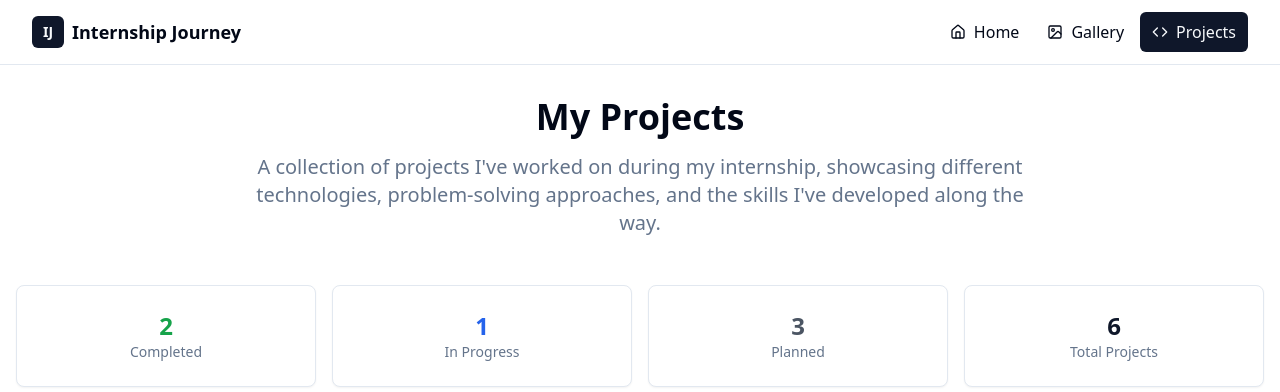
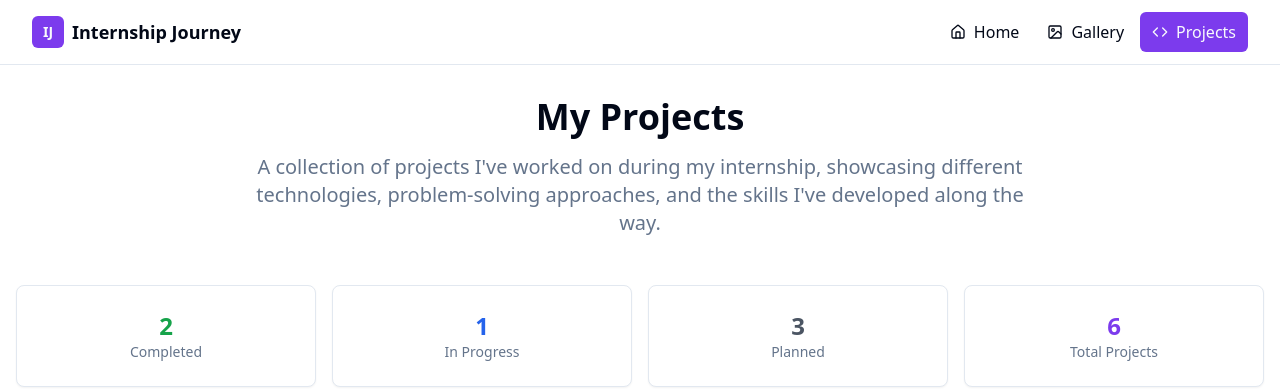
Before and after one commit to Ikuchar1/FCSA_Intern_Presentation, a React (Vite) app: page /projects in a window 1280 px wide. Shown: the top 392 px of the page. Built offline with nearby package versions, Linux system fonts and the light colour scheme.

Commit message:
Add color to projects
Update project styling to include more color, moving away from a black and white theme.

```diff
--- a/src/index.css
+++ b/src/index.css
@@ -17,16 +17,16 @@ All colors MUST be HSL.
     --popover: 0 0% 100%;
     --popover-foreground: 222.2 84% 4.9%;
 
-    --primary: 222.2 47.4% 11.2%;
+    --primary: 262 83% 58%;
     --primary-foreground: 210 40% 98%;
 
-    --secondary: 210 40% 96.1%;
+    --secondary: 196 75% 88%;
     --secondary-foreground: 222.2 47.4% 11.2%;
 
     --muted: 210 40% 96.1%;
     --muted-foreground: 215.4 16.3% 46.9%;
 
-    --accent: 210 40% 96.1%;
+    --accent: 142 76% 73%;
     --accent-foreground: 222.2 47.4% 11.2%;
 
     --destructive: 0 84.2% 60.2%;
@@ -65,16 +65,16 @@ All colors MUST be HSL.
     --popover: 222.2 84% 4.9%;
     --popover-foreground: 210 40% 98%;
 
-    --primary: 210 40% 98%;
+    --primary: 262 83% 70%;
     --primary-foreground: 222.2 47.4% 11.2%;
 
-    --secondary: 217.2 32.6% 17.5%;
+    --secondary: 196 75% 25%;
     --secondary-foreground: 210 40% 98%;
 
     --muted: 217.2 32.6% 17.5%;
     --muted-foreground: 215 20.2% 65.1%;
 
-    --accent: 217.2 32.6% 17.5%;
+    --accent: 142 76% 40%;
     --accent-foreground: 210 40% 98%;
 
     --destructive: 0 62.8% 30.6%;
```
